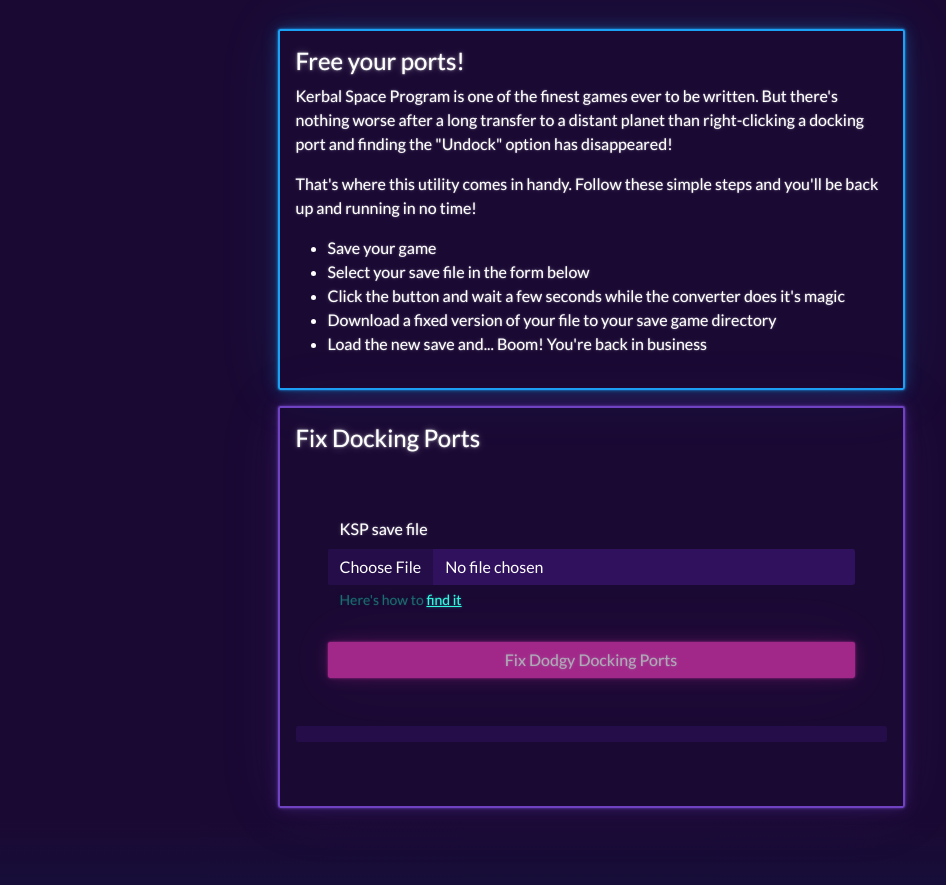
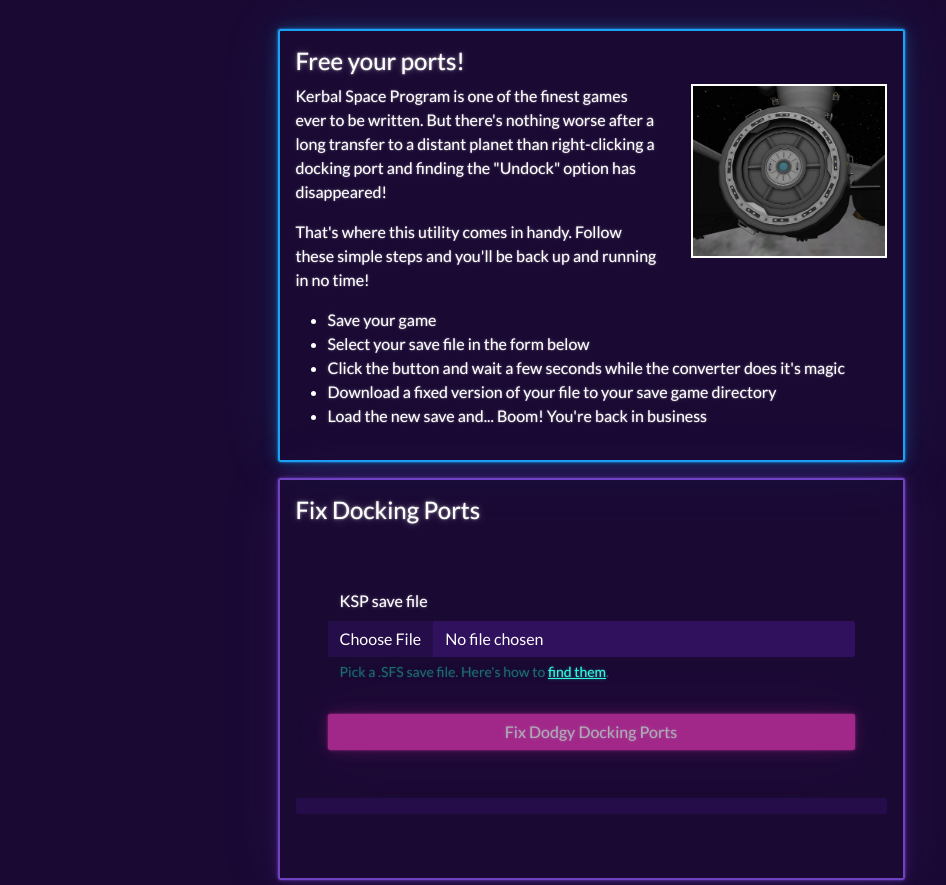
Before and after one commit to DanteLore/ksp, a plain HTML site: page index.html in a window 1280 px wide. Shown: the part 215-1100 px from the top of the page, without its empty margins (49-995 px from the left). Drawn offline with nearby package versions, Linux system fonts and the light colour scheme.

Commit message:
Added an image

```diff
--- a/index.html
+++ b/index.html
@@ -1,6 +1,7 @@
 <html lang="en-gb">
 
     <head title="Unofficial KSP Docking Port Fixer">
+        <title>KSP Docking Port Fixer</title>
         <link rel="icon" type="image/x-icon" href="/images/favicon.ico">
         <link rel="stylesheet" href="content/bootstrap.min.css">
 
@@ -121,6 +122,7 @@
                       <div class="card-body">
                         <h4 class="card-title">Free your ports!</h4>
                         <p>
+                            <img src="content/dock.jpg" alt="Smiley face" style="float:right;max-width:33%; border: 2px solid white; margin-left: 2em">
                             Kerbal Space Program is one of the finest games ever to be written.  But there's nothing worse after a long
                             transfer to a distant planet than right-clicking a docking port and finding the "Undock" option has disappeared!
                         </p>
@@ -147,7 +149,7 @@
                                     <div class="form-group row" style="margin: 2em;">
                                         <label for="theFile" class="form-label mt-4">KSP save file</label>
                                         <input type="file" id="theFile" class="form-control">
-                                        <small id="emailHelp" class="form-text text-muted">Here's how to <a href="https://wiki.kerbalspaceprogram.com/wiki/Root_directory" target="_new">find it</a></small>
+                                        <small id="emailHelp" class="form-text text-muted">Pick a .SFS save file.  Here's how to <a href="https://wiki.kerbalspaceprogram.com/wiki/Root_directory" target="_new">find them</a>.</small>
                                     </div>
                                     <div class="form-group row" style="margin: 2em;">
                                         <button type="button" onClick="submitToAPI(event)" id="submitButton" disabled="true" class="btn btn-secondary">Fix Dodgy Docking Ports</button>
```
Also changed, not shown: content/dock.jpg (added).
